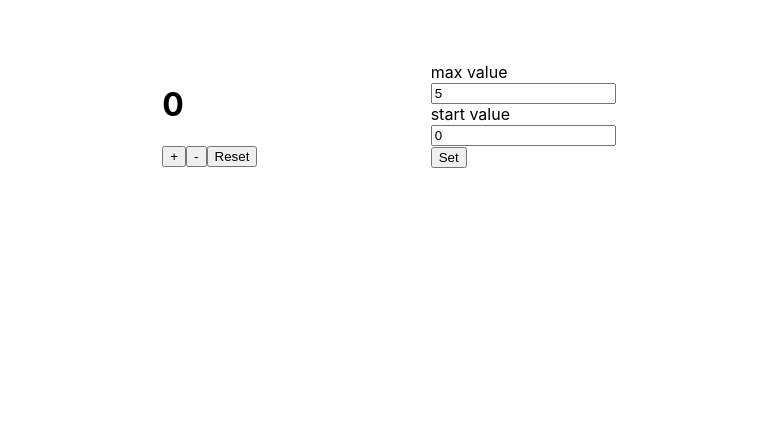
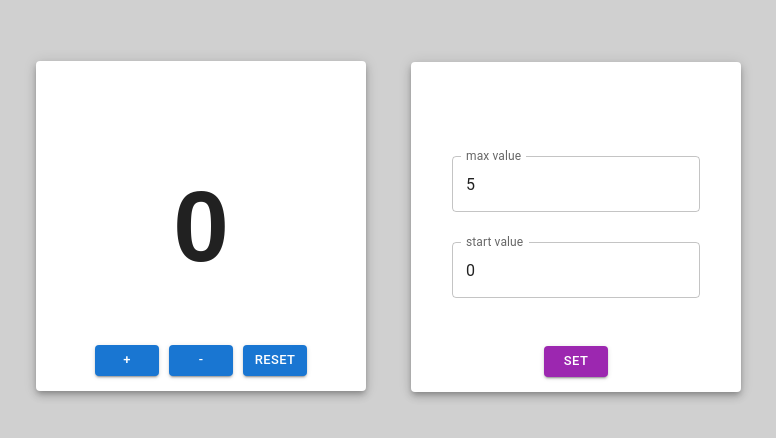
Before and after one commit to Kapskii/counter-react, a React (Create React App) app: page / in a window 1280 px wide. Shown: the part 178-616 px from the top of the page, without its empty margins (251-1027 px from the left). Built offline with nearby package versions, Linux system fonts and the light colour scheme.

Commit message:
new components

```diff
--- a/package.json
+++ b/package.json
@@ -3,6 +3,11 @@
   "version": "0.1.0",
   "private": true,
   "dependencies": {
+    "@emotion/react": "^11.11.1",
+    "@emotion/styled": "^11.11.0",
+    "@fontsource/montserrat": "^5.0.13",
+    "@mui/icons-material": "^5.14.14",
+    "@mui/material": "^5.14.14",
     "@testing-library/jest-dom": "^5.14.1",
     "@testing-library/react": "^13.0.0",
     "@testing-library/user-event": "^13.2.1",
--- a/src/App.css
+++ b/src/App.css
@@ -1,7 +1,5 @@
 .App {
   display: flex;
-  align-items: center;
-  justify-content: space-evenly;
+  gap: 30px;
   margin: 30vh;
-
 }
--- a/src/App.tsx
+++ b/src/App.tsx
@@ -3,6 +3,7 @@ import logo from './logo.svg';
 import './App.css';
 import { Counter } from './components/Counter';
 import { Settings } from './components/Settings';
+import { Container, Grid, Paper } from '@mui/material';
 
 
 
@@ -15,12 +16,19 @@ function App() {
 
   return (
     <div className="App">
+
+      <Grid container spacing={2} style= { {padding: "15px"} } >
+      <Paper elevation={5} style={ {padding: "15px"} }>
       <Counter
       max={max}
       counter={counter}
       setCounter={setCounter}
       start={start}
       />
+      </Paper>
+      </Grid>
+      <Grid>
+      <Paper elevation={5} style={ {padding: "15px"} }>
       <Settings
       setCounter={setCounter}
       setMax={setMax}
@@ -28,7 +36,11 @@ function App() {
       counter={counter}
       setStart={setStart}
       />
+      </Paper>
+      </Grid>
+
     </div>
+
   );
 }
 
--- /dev/null
+++ b/src/components/Counter.module.css
@@ -0,0 +1,22 @@
+.count {
+    display: flex;
+    align-items: self-end;
+    justify-content: center;
+    width: 300px;
+    height: 300px;
+    background-color: white;
+}
+
+.title {
+    position: absolute;
+    display: flex;
+    align-items: center;
+    align-self: center;
+    justify-content: center;
+    font-size: 100px;
+}
+
+.button {
+    display: flex;
+    gap: 10px;
+}
--- a/src/components/Counter.tsx
+++ b/src/components/Counter.tsx
@@ -1,24 +1,26 @@
 import { FC, useState } from 'react'
+import { SuperButton } from './SuperButton'
+import s from './Counter.module.css'
 
 
 type CounterPropsType = {
     max: number
     counter: number
-    setCounter: (count: number)=>void
+    setCounter: (count: number) => void
     start: number
 }
 
-export const Counter:FC<CounterPropsType> = ({max, counter, setCounter,...otheProps}) => {
+export const Counter: FC<CounterPropsType> = ({ max, counter, setCounter, ...otheProps }) => {
 
 
-    let onClickHandler = () => {
+    let onClickPlusHandler = () => {
         if (counter < max) {
-            setCounter(counter+1)
+            setCounter(counter + 1)
         }
     }
 
     let onClickMinusHandler = () => {
-        if (counter > 0) {
+        if (counter > otheProps.start) {
             setCounter(counter - 1)
         }
     }
@@ -29,12 +31,12 @@ export const Counter:FC<CounterPropsType> = ({max, counter, setCounter,...othePr
 
 
     return (
-        <div>
-            <h1>{counter}</h1>
-            <div>
-                <button onClick={onClickHandler}>+</button>
-                <button onClick={onClickMinusHandler}>-</button>
-                <button onClick={onClickResHandler}>Reset</button>
+        <div className={s.count}>
+            <h1 className={s.title}>{counter}</h1>
+            <div className={s.button}>
+                <SuperButton name='+' callBack={onClickPlusHandler} />
+                <SuperButton name='-' callBack={onClickMinusHandler} />
+                <SuperButton name='Reset' callBack={onClickResHandler} />
             </div>
         </div>
     )
--- /dev/null
+++ b/src/components/Input.tsx
@@ -0,0 +1,15 @@
+import { TextField, TextFieldProps } from "@mui/material";
+import React, { ChangeEvent } from "react";
+
+
+type InputPropsType = TextFieldProps & {
+    value: number
+    callBack: (e: ChangeEvent<HTMLInputElement>)=>void
+    label?: string
+}
+
+export const Input= (props: InputPropsType) => {
+    return(
+        <TextField type='number' variant="outlined" label={props.label} value={props.value} onChange={props.callBack}/>
+    )
+}
--- /dev/null
+++ b/src/components/Settings.module.css
@@ -0,0 +1,18 @@
+.wrapper {
+    display: flex;
+    align-items: self-end;
+    justify-content: center;
+    width: 300px;
+    height: 300px;
+    background-color: white;
+}
+
+.inputs {
+    position: absolute;
+    display: flex;
+    align-items: center;
+    align-self: center;
+    justify-content: center;
+    flex-direction: column;
+    gap: 30px;
+}
--- a/src/components/Settings.tsx
+++ b/src/components/Settings.tsx
@@ -1,4 +1,7 @@
 import React, { ChangeEvent, useState } from "react"
+import { SuperButton} from "./SuperButton"
+import { Input } from "./Input"
+import s from "./Settings.module.css"
 
 type SettingPropsType = {
     setCounter: (count:number)=>void
@@ -14,10 +17,12 @@ export const Settings = (props: SettingPropsType) => {
 
 
     const onChangeHandlerMax = (e: ChangeEvent<HTMLInputElement>) => {
-        setMaxValue(+e.currentTarget.value)
+            setMaxValue(+e.currentTarget.value)
     }
     const onChangeHandlerStart = (e: ChangeEvent<HTMLInputElement>) => {
-        setStartValue(+e.currentTarget.value)
+        // if(startValue < maxValue) {
+            setStartValue(+e.currentTarget.value)
+        // }
     }
 
 
@@ -29,14 +34,12 @@ const onClickHandler = () => {
 }
 
     return (
-        <div>
-            <div>
-                <div>max value</div>
-                <input value={maxValue} type="number" onChange={onChangeHandlerMax} />
-                <div>start value</div>
-                <input value={startValue} type="number" onChange={onChangeHandlerStart}/>
+        <div className={s.wrapper}>
+            <div className={s.inputs}>
+                <Input label="max value" value={maxValue} callBack={onChangeHandlerMax}/>
+                <Input label="start value" value={startValue} callBack={onChangeHandlerStart}/>
             </div>
-            <button onClick={onClickHandler}>Set</button>
+            <SuperButton color="secondary" variant="contained" name="Set" callBack={onClickHandler}/>
         </div>
     )
 }
--- /dev/null
+++ b/src/components/SuperButton.tsx
@@ -0,0 +1,20 @@
+import { Button, ButtonProps } from "@mui/material";
+import React, { FC } from "react";
+
+type ButtonPropsType = ButtonProps & {
+    name: string
+    callBack: () => void
+}
+
+export const SuperButton: FC<ButtonPropsType> = ({ name, color, callBack, variant, ...otherProps }) => {
+    return (
+        <Button
+            onClick={callBack}
+            variant = {variant ? variant : 'contained'}
+            size={'small'}
+            color={color}>
+
+            {name}
+        </Button>
+    )
+}
--- a/src/index.css
+++ b/src/index.css
@@ -1,13 +1,12 @@
 body {
   margin: 0;
-  font-family: -apple-system, BlinkMacSystemFont, 'Segoe UI', 'Roboto', 'Oxygen',
-    'Ubuntu', 'Cantarell', 'Fira Sans', 'Droid Sans', 'Helvetica Neue',
-    sans-serif;
-  -webkit-font-smoothing: antialiased;
-  -moz-osx-font-smoothing: grayscale;
+  font-family: 'Montserrat', sans-serif;
+  display: flex;
+  align-items: center;
+  justify-content: center;
+  background-color: rgb(208, 208, 208);
 }
 
 code {
-  font-family: source-code-pro, Menlo, Monaco, Consolas, 'Courier New',
-    monospace;
+  font-family: 'Montserrat', sans-serif;
 }
```
Also changed, not shown: 1 other file (tests, documents, lock files or other folders).
